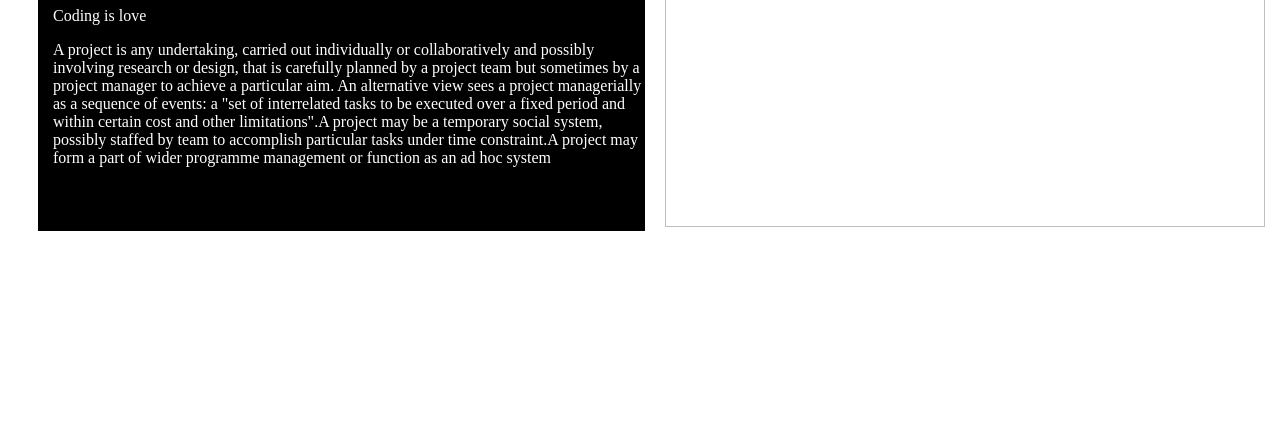
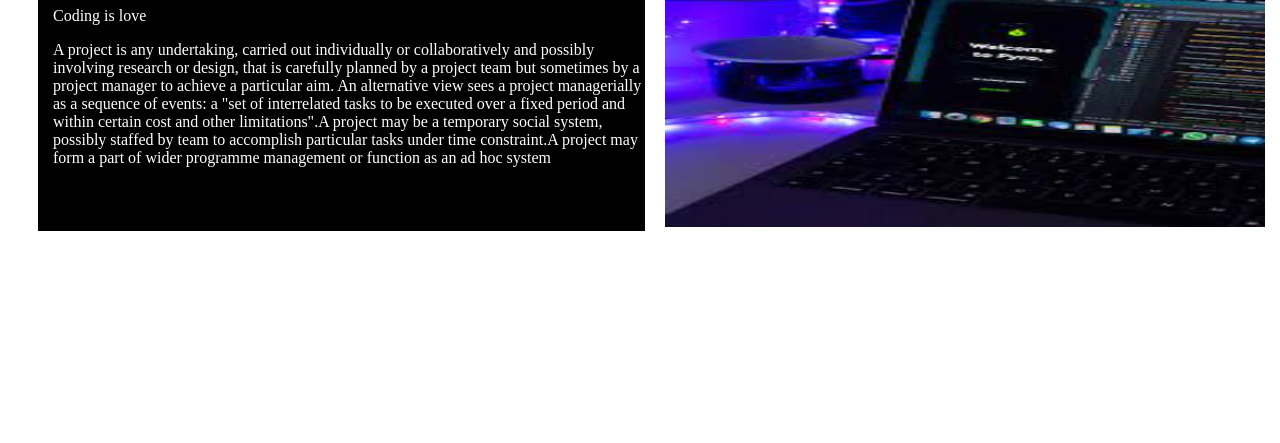
Before and after one commit to AnuLalGeorge/Portfolio, a plain HTML site: page project.html in a window 1280 px wide. Shown: the part 357-800 px from the top of the page. Drawn offline with Linux system fonts and the light colour scheme.

Commit message:
Update project.html

```diff
--- a/project.html
+++ b/project.html
@@ -100,8 +100,10 @@ An alternative view sees a project managerially as a sequence of events: a "set
 	</div>
 </div>
 	<div class="p4">
-		<img src="anu.jpg" height="300px" width="600px">
+		<img src="IMAGE/anu.jpg" height="300px" width="600px">
 		</div>
 	</div>
 </body>
+</HTML
+
 </html>
```
